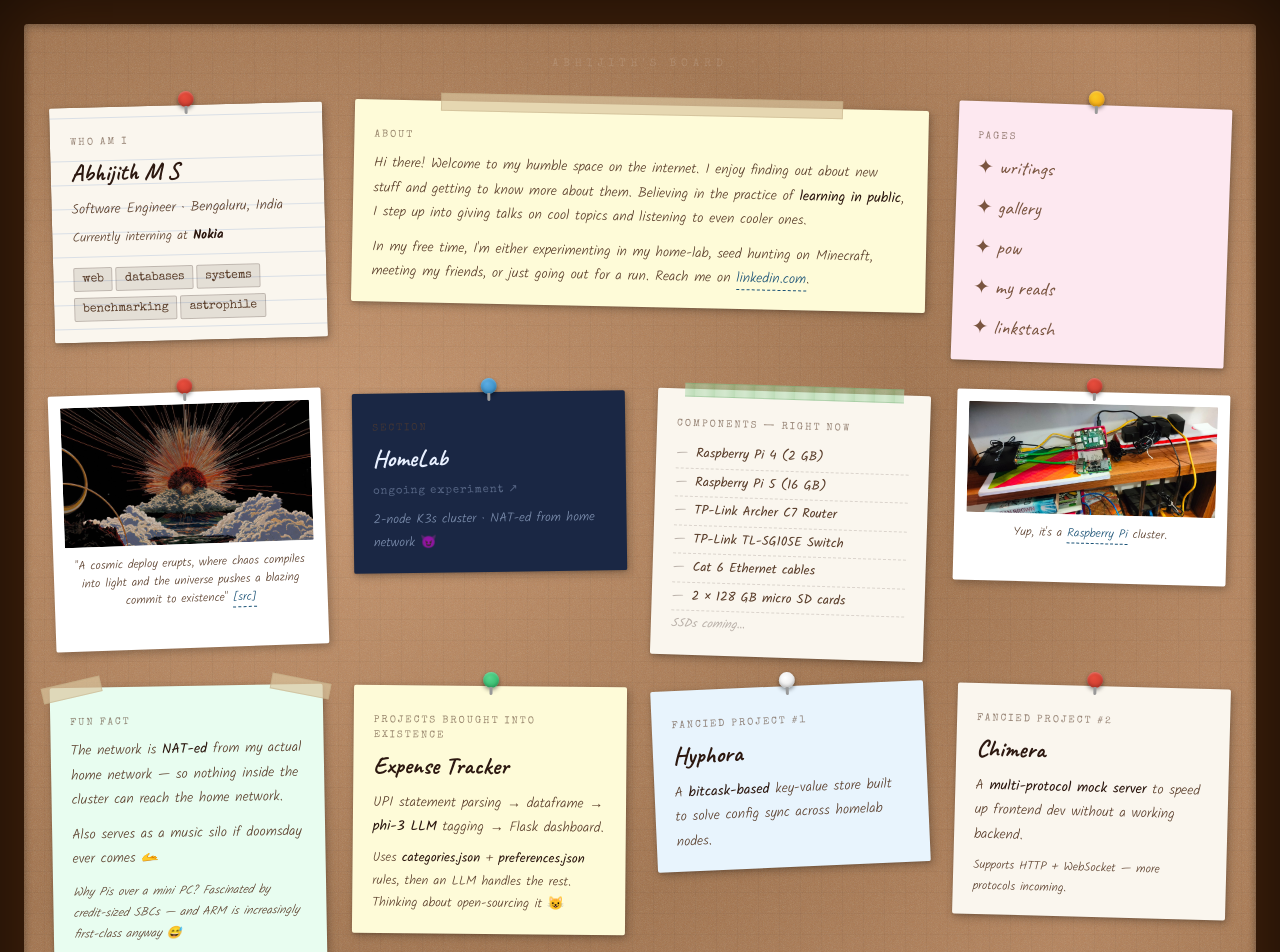
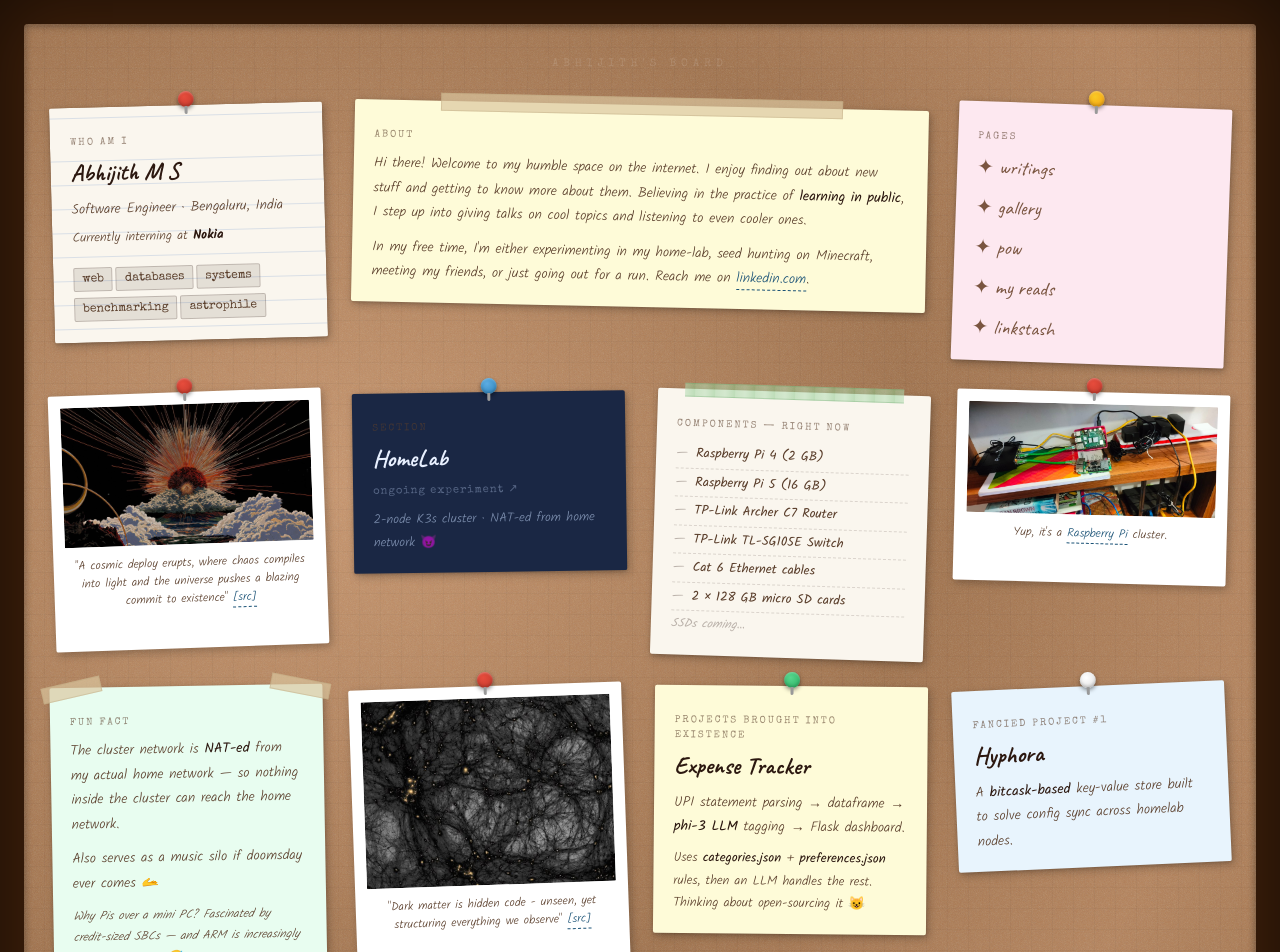
Before and after one commit to AMS003010/portfolio-website, a Next.js app: page / in a window 1280 px wide. Shown: the top 952 px of the page. Built offline with nearby package versions, Linux system fonts and the light colour scheme.

Commit message:
added a new Polaroid

```diff
--- a/app/page.tsx
+++ b/app/page.tsx
@@ -6,6 +6,7 @@ import { useEffect, useRef, useState } from "react";
 
 import Img1 from "@/assets/images/img1.jpg";
 import Img2 from "@/assets/images/img3.jpeg";
+import Img3 from "@/assets/images/dark-matter.jpg";
 
 // ── Fonts (add to your globals.css or layout.tsx) ──────────────────────────
 // @import url('https://fonts.googleapis.com/css2?family=Caveat:wght@400;600;700&family=Special+Elite&family=Kalam:wght@300;400;700&display=swap');
@@ -628,7 +629,7 @@ export default function Home() {
               <Tape variant="tr" />
               <NoteLabel>fun fact</NoteLabel>
               <NoteBody>
-                The network is{" "}
+                The cluster network is{" "}
                 <strong style={{ color: ink }}>NAT-ed</strong> from my actual home network — so
                 nothing inside the cluster can reach the home network.
               </NoteBody>
@@ -639,6 +640,38 @@ export default function Home() {
                 Why Pis over a mini PC? Fascinated by credit-sized SBCs — and ARM is increasingly first-class anyway 😅
               </NoteBody>
             </Note>
+
+            {/* 4 · Cosmic image polaroid */}
+            {
+              isNarrow ? (
+                <Polaroid
+                  src={Img3}
+                  alt="Dark matter is hidden code - unseen, yet structuring everything we observe"
+                  caption={
+                    <>
+                      &quot;Dark matter is hidden code - unseen, yet structuring everything we observe&quot;{" "}
+                      <Anchor href="https://in.pinterest.com/pin/65935582039284279/">[src]</Anchor>
+                    </>
+                  }
+                  rotate={-2}
+                  delay={230}
+                  wide
+                />
+              ) : (
+                <Polaroid
+                  src={Img3}
+                  alt="Dark matter is hidden code - unseen, yet structuring everything we observe"
+                  caption={
+                    <>
+                      &quot;Dark matter is hidden code - unseen, yet structuring everything we observe&quot;{" "}
+                      <Anchor href="https://in.pinterest.com/pin/65935582039284279/">[src]</Anchor>
+                    </>
+                  }
+                  rotate={-2}
+                  delay={230}
+                />
+              )
+            }
 
             {/* 9 · Expense Tracker */}
             {
```
Also changed, not shown: assets/images/dark-matter.jpg (added), assets/images/img2.png (deleted).
